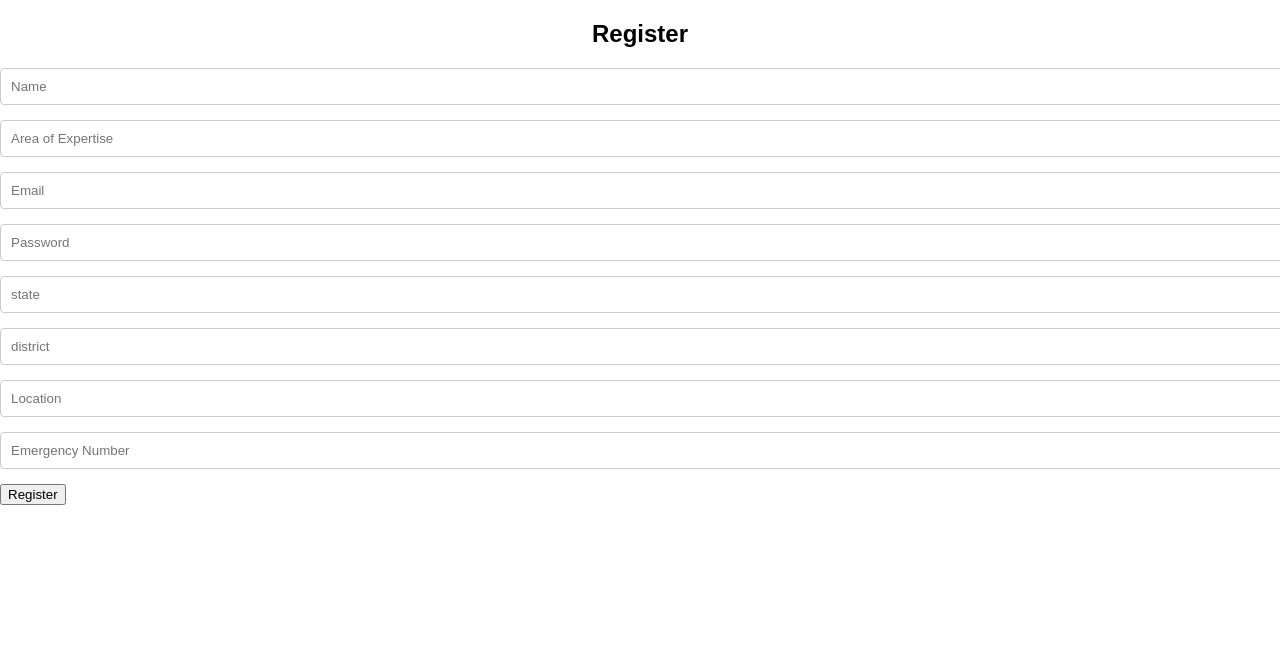
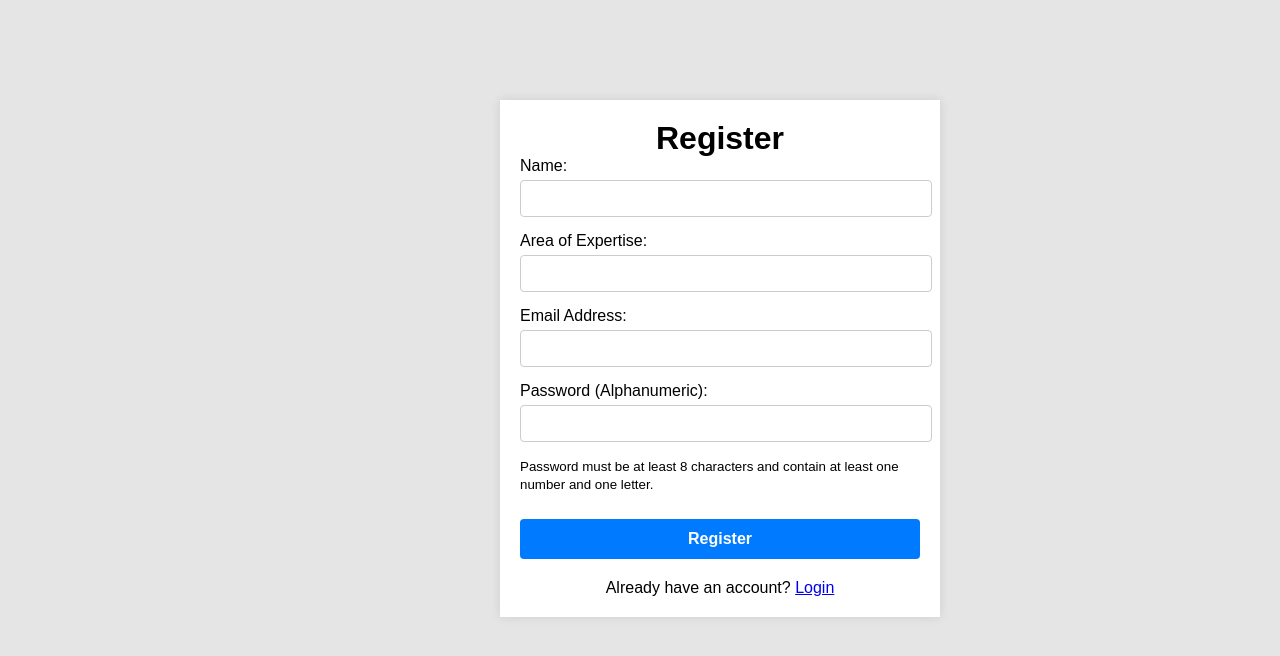
Before and after one commit to code-with-aneesh/SIH_Project, a React (Create React App) app in the folder project/: page /naagin in a window 1280 px wide. Shown: the top 656 px of the page. Built offline with nearby package versions, Linux system fonts and the light colour scheme.

Commit message:
Register Complete

```diff
--- a/project/src/App.js
+++ b/project/src/App.js
@@ -5,6 +5,7 @@ import Register from './components/register/register';
 import Navbar from './components/homepage/Navbar/Navbar';
 
 import ForgotPassword from './components/forgotpass/forgotpass';
+import Login from './components/register/Login';
 
 function App() {
   return (
@@ -13,6 +14,7 @@ function App() {
         <Route path="/naagin" element={<Register/>} />
         <Route path="/homepage" element={<Navbar/>} />
         <Route path="/" element={<ForgotPassword/>} />
+        <Route path="/login" element={<Login/>} />
         {/* Add more routes for other pages */}
       </Routes>
 
--- a/project/src/components/register/register.js
+++ b/project/src/components/register/register.js
@@ -5,14 +5,19 @@ import axios from 'axios';
 function Register() {
   const [formData, setFormData] = useState({
     name: '',
-    areaOfExpertise: '',
     email: '',
     password: '',
-    state: '',
-    district: '',
-    location: '',
+    confirmPassword: '',
+    areaOfExpertise: '',
     emergencyNumber: '',
   });
+
+  const [passwordConditionsMet, setPasswordConditionsMet] = useState({
+    minLength: false,
+    hasLetter: false,
+    hasNumber: false,
+  });
+
 
 
 
@@ -21,6 +26,18 @@ function Register() {
     setFormData({ ...formData, [name]: value });
 
     // Password validation conditions
+    if (name === 'password') {
+      const minLengthCondition = value.length >= 8;
+      const hasLetterCondition = /[a-zA-Z]/.test(value);
+      const hasNumberCondition = /[0-9]/.test(value);
+
+      setPasswordConditionsMet({
+        minLength: minLengthCondition,
+        hasLetter: hasLetterCondition,
+        hasNumber: hasNumberCondition,
+      });
+    }
+
 
   };
 
@@ -37,68 +54,79 @@ function Register() {
   };
 
   return (
-    <div>
+    <div className="container">
     <h2>Register</h2>
     <form onSubmit={handleSubmit}>
+      <div className="form-group">
+        <label htmlFor="name">
+          <i className="fas fa-user"></i> Name:
+        </label>
         <input
             type="text"
+            id="name"
             name="name"
-          placeholder="Name"
             value={formData.name}
             onChange={handleChange}
+            required
           />
+        </div>
+
+        <div className="form-group">
+          <label htmlFor="area-of-expertise">
+            <i className="fas fa-briefcase"></i> Area of Expertise:
+          </label>
           <input
             type="text"
+            id="area-of-expertise"
             name="areaOfExpertise"
-          placeholder="Area of Expertise"
             value={formData.areaOfExpertise}
             onChange={handleChange}
+            required
           />
+        </div>
+
+        <div className="form-group">
+          <label htmlFor="email">
+            <i className="fas fa-envelope"></i> Email Address:
+          </label>
           <input
             type="email"
+            id="email"
             name="email"
-          placeholder="Email"
             value={formData.email}
             onChange={handleChange}
+            required
           />
+        </div>
+
+        <div className="form-group">
+          <label htmlFor="password">
+            <i className="fas fa-lock"></i> Password (Alphanumeric):
+          </label>
           <input
-          type={formData.showPassword ? 'text' : 'password'}
+            type="password"
+            id="password"
             name="password"
-          placeholder="Password"
+            pattern="^(?=.*[0-9])(?=.*[A-Za-z]).{8,}$"
             value={formData.password}
             onChange={handleChange}
+            required
           />
-        <input
-          type="text"
-          name="state"
-          placeholder="state"
-          value={formData.state}
-          onChange={handleChange}
-        />
-        <input
-          type="text"
-          name="district"
-          placeholder="district"
-          value={formData.district}
-          onChange={handleChange}
-        />
-        <input
-          type="text"
-          name="location"
-          placeholder="Location"
-          value={formData.location}
-          onChange={handleChange}
-        />
-        <input
-          type="text"
-          name="emergencyNumber"
-          placeholder="Emergency Number"
-          value={formData.emergencyNumber}
-          onChange={handleChange}
-        />
-        <button type="submit">Register</button>
+        <small>Password must be at least 8 characters and contain at least one number and one letter.</small>
+        </div>
+
+
+
+        <button type="submit" className="btn-Register">
+          Register
+        </button>
       </form>
+
+      <p className="login-link">
+        Already have an account? <a href="#">Login</a>
+      </p>
     </div>
+
   );
 }
 
```
Also changed, not shown: 2 other files (tests, documents, lock files or other folders). Lines whose indentation alone changed are shown as unchanged.
